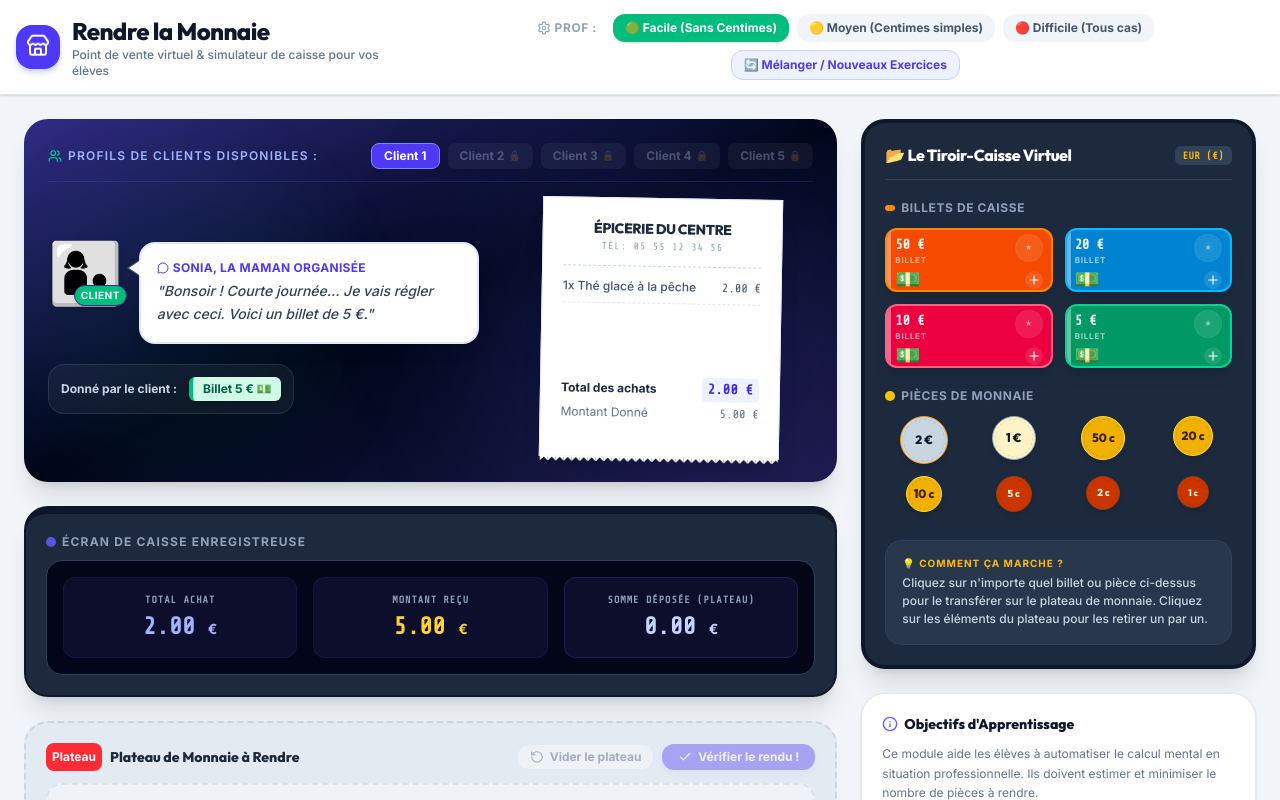
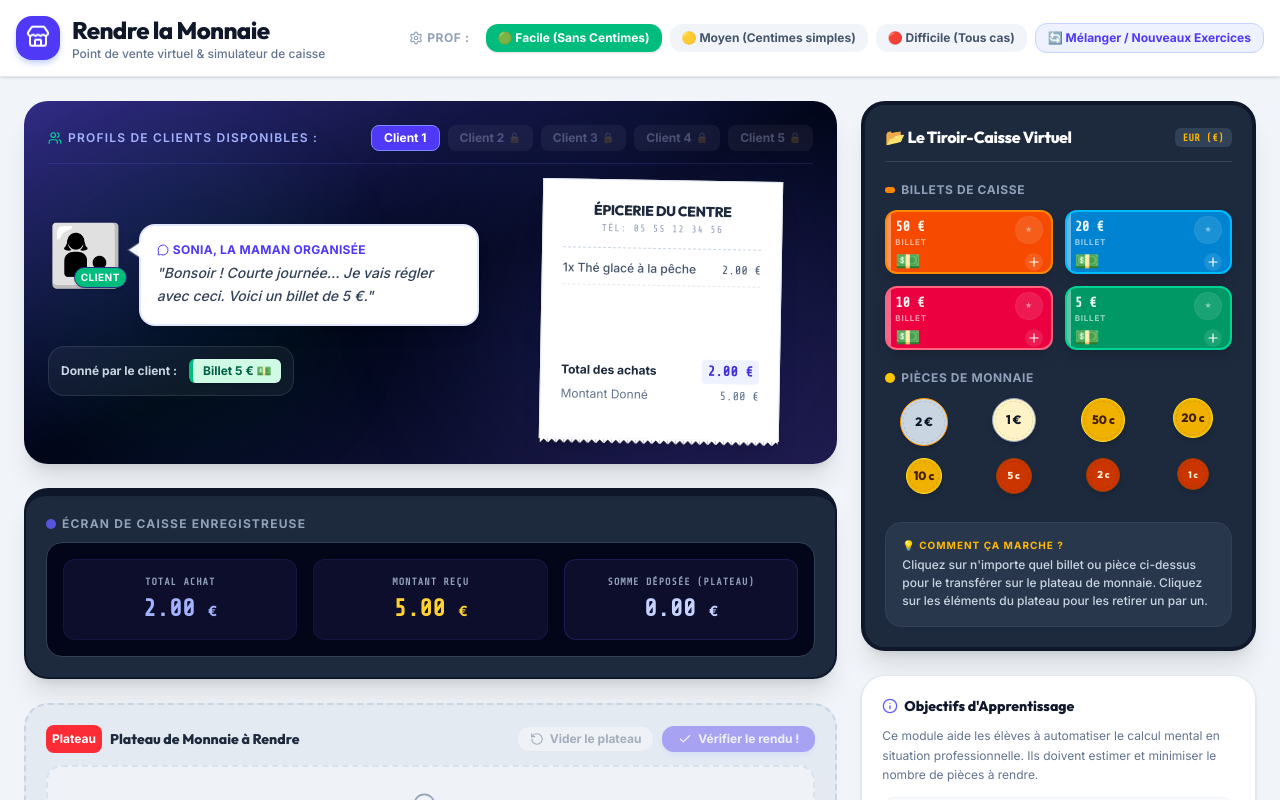
Before and after one commit to faigonpro-dot/rendre-la-monnaie, a React (Vite) app: page / in a window 1280 px wide. Shown: the top 800 px of the page. Built offline with nearby package versions, Linux system fonts and the light colour scheme.

Commit message:
Update App.tsx

```diff
--- a/src/App.tsx
+++ b/src/App.tsx
@@ -427,7 +427,7 @@ export default function App() {
               <h1 className="font-heading font-extrabold text-xl sm:text-2xl tracking-tight text-slate-900 flex items-center gap-2">
                 Rendre la Monnaie
               </h1>
-              <p className="text-xs text-slate-500 font-medium">Point de vente virtuel & simulateur de caisse pour vos élèves</p>
+              <p className="text-xs text-slate-500 font-medium">Point de vente virtuel & simulateur de caisse</p>
             </div>
           </div>
 
```
